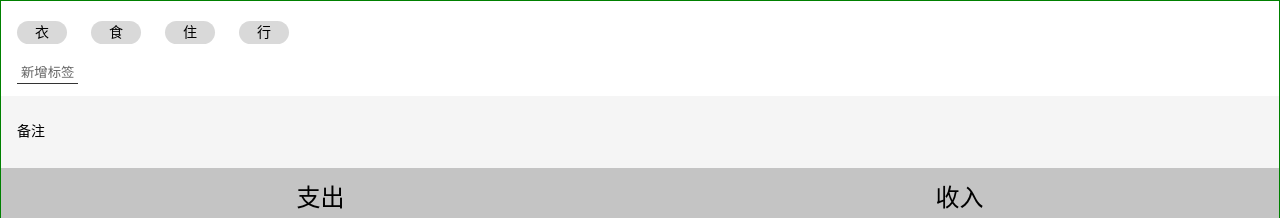
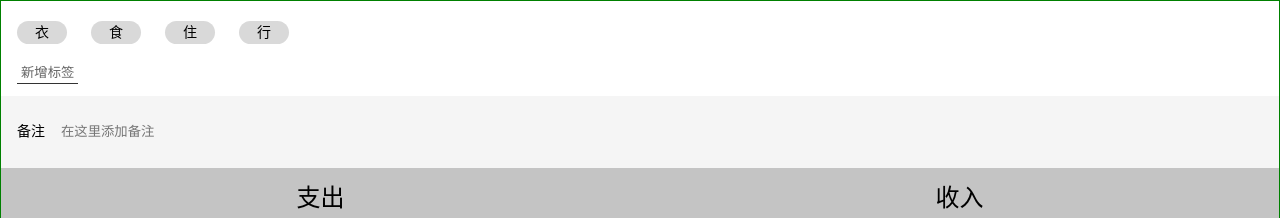
Before and after one commit to Ivyzhaoqianqian/wangcai-react-1, a React app in the folder morney/: page /#/money in a window 1280 px wide. Shown: the top 218 px of the page. Built offline with nearby package versions, Linux system fonts and the light colour scheme.

Commit message:
完成备注功能

```diff
--- a/morney/src/views/Money.tsx
+++ b/morney/src/views/Money.tsx
@@ -1,7 +1,7 @@
 import Layout from "../components/Layout";
 import React from "react";
 import { TagsSection } from "./Money/TagsSection";
-import { NotesSection } from "./Money/NotesSection";
+import { NoteSection } from "./Money/NoteSection";
 import { CategorySection } from "./Money/CategorySection";
 import { NumberPadSection } from "./Money/NumberPadSection";
 import styled from "styled-components";
@@ -16,13 +16,7 @@ function Money() {
     return (
         <MyLayout>
             <TagsSection />
-
-            <NotesSection>
-                <label>
-                    <span>备注</span>
-                    <input type="text" />
-                </label>
-            </NotesSection>
+            <NoteSection />
             <CategorySection>
                 <ul>
                     <li>支出</li>
--- /dev/null
+++ b/morney/src/views/Money/NoteSection.tsx
@@ -0,0 +1,44 @@
+import { useRef, useState } from "react";
+import styled from "styled-components";
+
+
+const Wrapper = styled.section`
+     background: #f5f5f5;
+  padding: 0 16px;
+  font-size: 14px;
+  > label {
+    display:flex;
+    align-items: center;
+    > span { margin-right: 16px; white-space: nowrap; }
+    > input {
+      display:block;
+      width: 100%;
+      height: 72px;
+      background: none;
+      border: none;
+    }
+  }
+`;
+
+const NoteSection: React.FC = () => {
+  const [note, setNote] = useState('')
+  const refInput = useRef<HTMLInputElement>(null)
+  const onBlur = () => {
+    if (refInput.current !== null) {
+      setNote(refInput.current.value);
+    }
+  };
+  return (
+    <Wrapper>
+      <label>
+        <span>备注</span>
+        <input type="text" placeholder="在这里添加备注"
+          defaultValue={note}
+          onBlur={onBlur}
+        />
+      </label>
+    </Wrapper>
+  );
+};
+
+export { NoteSection };
--- a/morney/src/views/Money/NotesSection.tsx
+++ /dev/null
@@ -1,22 +0,0 @@
-import styled from "styled-components";
-
-
-const NotesSection = styled.section`
-     background: #f5f5f5;
-  padding: 0 16px;
-  font-size: 14px;
-  > label {
-    display:flex;
-    align-items: center;
-    > span { margin-right: 16px; white-space: nowrap; }
-    > input {
-      display:block;
-      width: 100%;
-      height: 72px;
-      background: none;
-      border: none;
-    }
-  }
-`;
-
-export { NotesSection };
```
